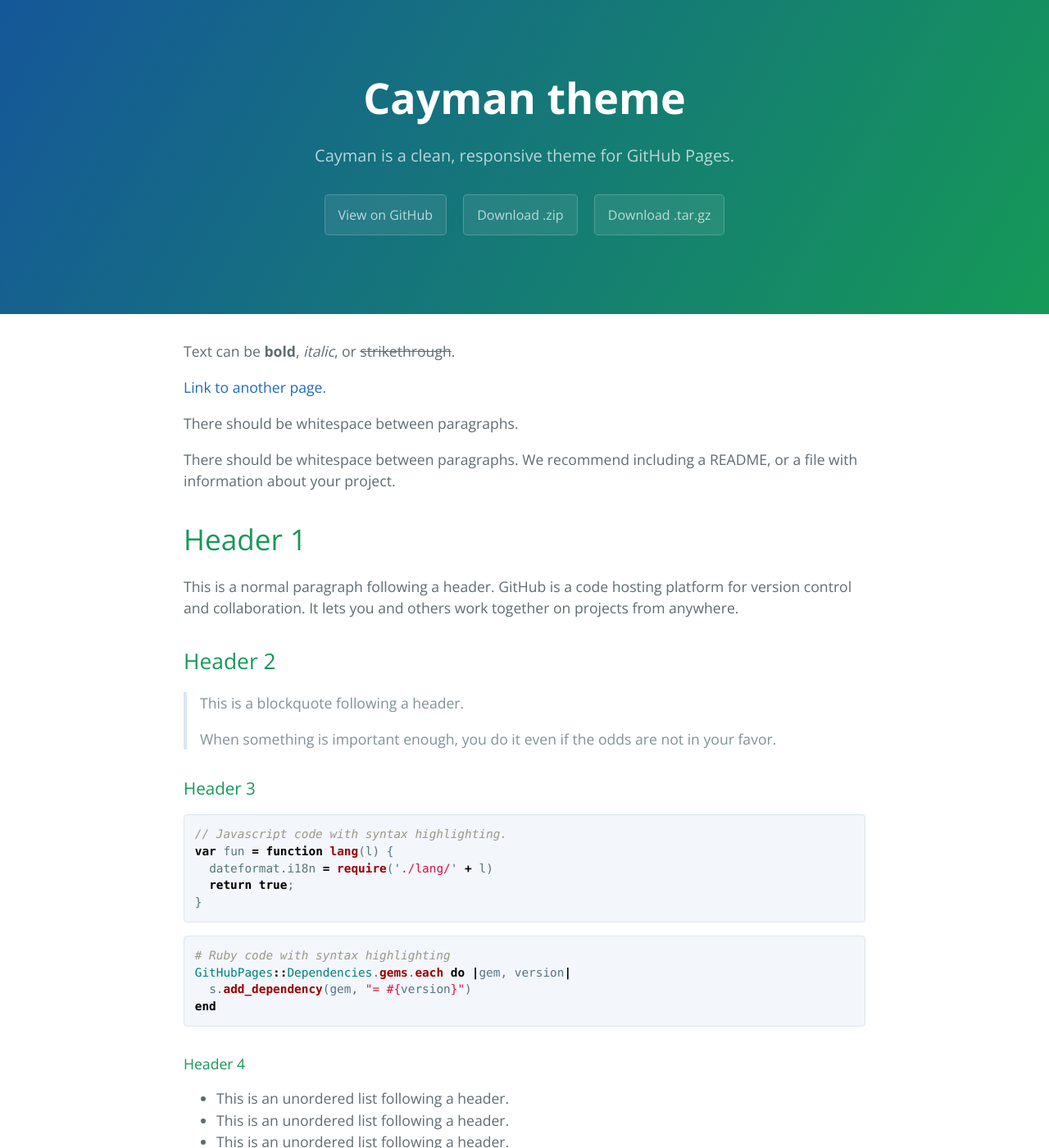
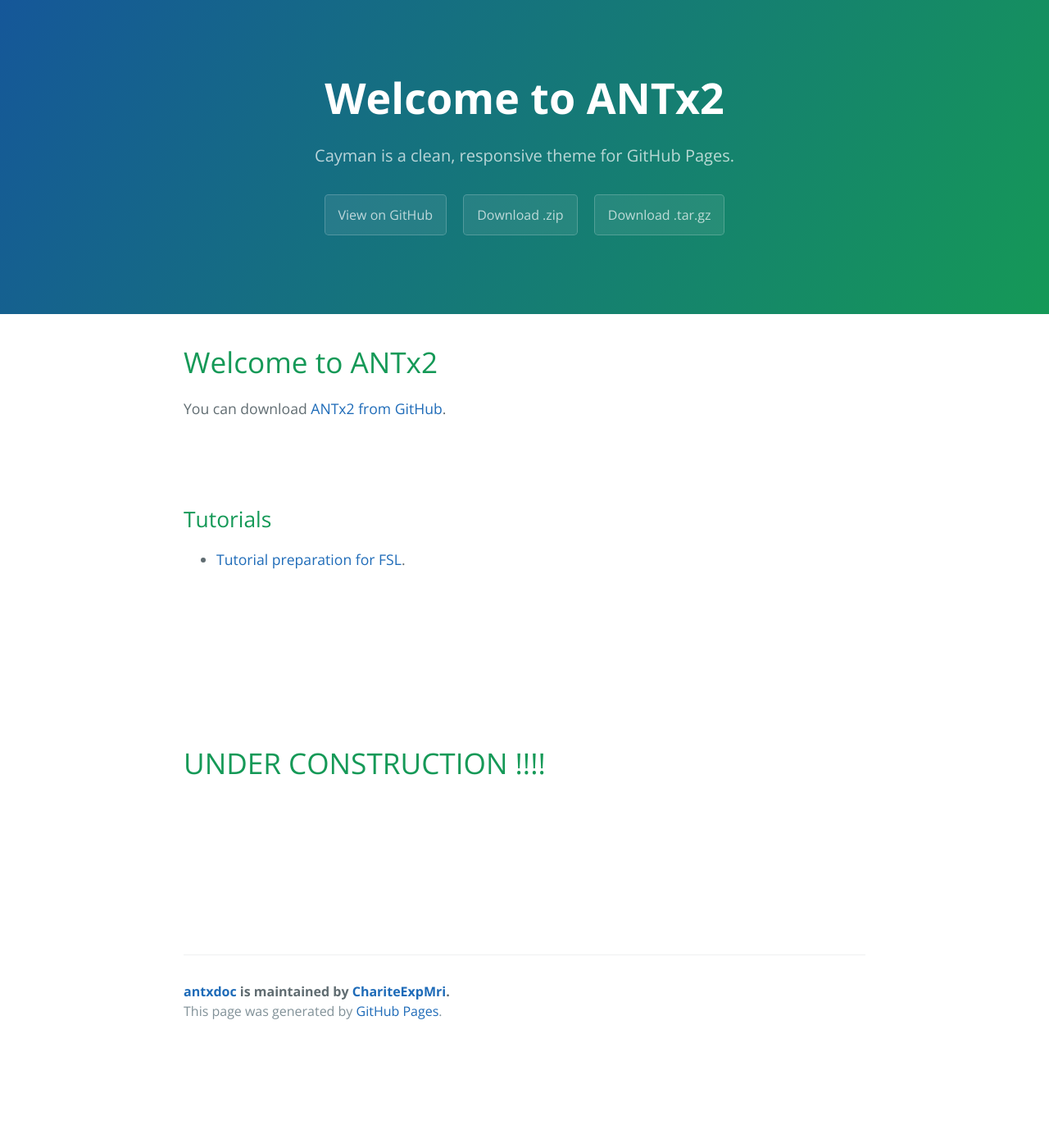
Before and after one commit to ChariteExpMri/antxdoc, a Jekyll site: the page built from index.md, in a window 1280 px wide and 1400 px high. Shown: the whole window at 82% size. Built offline with Jekyll 4.4.1, drawn with Linux system fonts in a browser that asks for light colours; our own code applies the rules of GitHub Pages for plain Markdown files; some of the changed text lies outside the part shown.

Commit message:
Add files via upload

````diff
--- a/index.md
+++ b/index.md
@@ -1,123 +1,129 @@
----
-layout: default
----
+# Welcome to ANTx2
 
-Text can be **bold**, _italic_, or ~~strikethrough~~.
+You can download [ANTx2 from GitHub](https://github.com/ChariteExpMri/antx2).
 
-[Link to another page](./another-page.html).
+<br><br>
+## Tutorials
+- [Tutorial preparation for FSL](tutorial_prepareforFSL.pdf).<br>
 
-There should be whitespace between paragraphs.
 
-There should be whitespace between paragraphs. We recommend including a README, or a file with information about your project.
 
-# Header 1
+<br>
+<br>
+<br>
+<br>
+<br>
+<br>
 
-This is a normal paragraph following a header. GitHub is a code hosting platform for version control and collaboration. It lets you and others work together on projects from anywhere.
+
+
+# UNDER CONSTRUCTION !!!!
+
+
+<br><br><br><br><br><br>
+
+
+<!---
+
+Whenever you commit to this repository, GitHub Pages will run [Jekyll](https://jekyllrb.com/) to rebuild the pages in your site, from the content in your Markdown files.
+
+your comment goes here
+and here
+
+
+[link2.pdf](https://github.com/ChariteExpMri/antxdoc/edit/gh-pages/index.md/tutorial_prepareforFSL.pdf).
+[link3.pdf](https://github.com/ChariteExpMri/antxdoc/edit/gh-pages/index.md/tutorial_prepareforFSL.pdf).
+
+
+link4 https://docs.google.com/viewer?url=https://github.com/ChariteExpMri/antxdoc/edit/gh-pages/index.md/tutorial_prepareforFSL.pdf
+
+
+
+
+
+
+
+
+
+
+
+
+
+
+
+
+
+
+
+
+
+
+
+
+### Markdown
+
+
+Markdown is a lightweight and easy-to-use syntax for styling your writing. It includes conventions for
+
+```markdown
+Syntax highlighted code block
+
+
+
+
+
+
+
+
+
+
+
+
+
+
+
+
+
+
+
+
+
+
+
+
+
+
+
+
+
+
+
+
+
 
 ## Header 2
-
-> This is a blockquote following a header.
->
-> When something is important enough, you do it even if the odds are not in your favor.
-
 ### Header 3
 
-```js
-// Javascript code with syntax highlighting.
-var fun = function lang(l) {
-  dateformat.i18n = require('./lang/' + l)
-  return true;
-}
+- Bulleted
+- List
+
+1. Numbered
+2. List
+
+**Bold** and _Italic_ and `Code` text
+
+[Link](url) and ![Image](src)
 ```
 
-```ruby
-# Ruby code with syntax highlighting
-GitHubPages::Dependencies.gems.each do |gem, version|
-  s.add_dependency(gem, "= #{version}")
-end
-```
+For more details see [GitHub Flavored Markdown](https://guides.github.com/features/mastering-markdown/).
 
-#### Header 4
+### Jekyll Themes
 
-*   This is an unordered list following a header.
-*   This is an unordered list following a header.
-*   This is an unordered list following a header.
+Your Pages site will use the layout and styles from the Jekyll theme you have selected in your [repository settings](https://github.com/ChariteExpMri/antxdoc/settings/pages). The name of this theme is saved in the Jekyll `_config.yml` configuration file.
 
-##### Header 5
+### Support or Contact
 
-1.  This is an ordered list following a header.
-2.  This is an ordered list following a header.
-3.  This is an ordered list following a header.
-
-###### Header 6
-
-| head1        | head two          | three |
-|:-------------|:------------------|:------|
-| ok           | good swedish fish | nice  |
-| out of stock | good and plenty   | nice  |
-| ok           | good `oreos`      | hmm   |
-| ok           | good `zoute` drop | yumm  |
-
-### There's a horizontal rule below this.
-
-* * *
-
-### Here is an unordered list:
-
-*   Item foo
-*   Item bar
-*   Item baz
-*   Item zip
-
-### And an ordered list:
-
-1.  Item one
-1.  Item two
-1.  Item three
-1.  Item four
-
-### And a nested list:
-
-- level 1 item
-  - level 2 item
-  - level 2 item
-    - level 3 item
-    - level 3 item
-- level 1 item
-  - level 2 item
-  - level 2 item
-  - level 2 item
-- level 1 item
-  - level 2 item
-  - level 2 item
-- level 1 item
-
-### Small image
-
-![Octocat](https://github.githubassets.com/images/icons/emoji/octocat.png)
-
-### Large image
-
-![Branching](https://guides.github.com/activities/hello-world/branching.png)
+Having trouble with Pages? Check out our [documentation](https://docs.github.com/categories/github-pages-basics/) or [contact support](https://support.github.com/contact) and we’ll help you sort it out.
 
 
-### Definition lists can be used with HTML syntax.
-
-<dl>
-<dt>Name</dt>
-<dd>Godzilla</dd>
-<dt>Born</dt>
-<dd>1952</dd>
-<dt>Birthplace</dt>
-<dd>Japan</dd>
-<dt>Color</dt>
-<dd>Green</dd>
-</dl>
-
-```
-Long, single-line code blocks should not wrap. They should horizontally scroll if they are too long. This line should be long enough to demonstrate this.
-```
-
-```
-The final element.
-```
+-->
````
